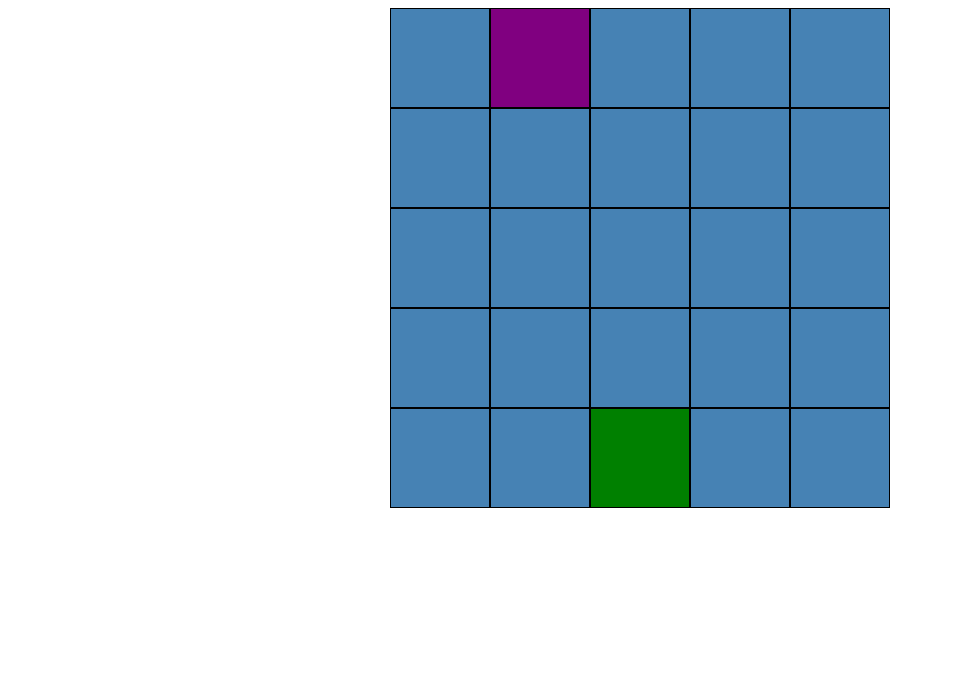
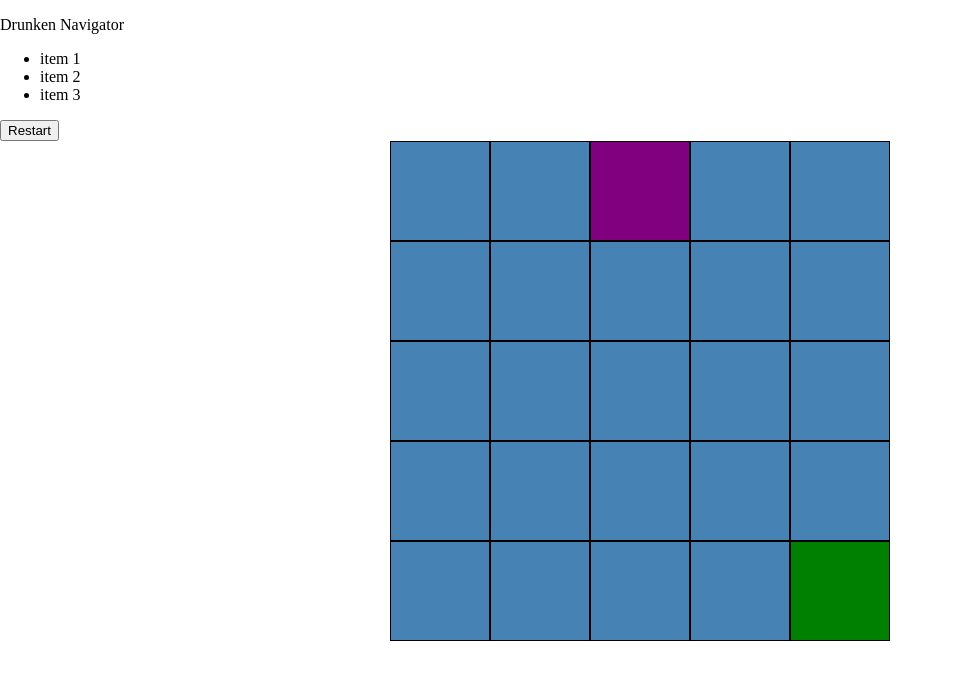
Before and after one commit to heyitsjhu/drunken-navigator, a plain HTML site: page index.html in a window 1280 px wide. Shown: the whole page, without its empty margins (0-953 px from the left). Drawn offline with Linux system fonts and the light colour scheme.

Commit message:
Add replay feature
Created a button to allow the user to restart the game or,
if the game is over, replay the game again. Also, wrapped
some code into JS functions so they can be reused.

```diff
--- a/drunken.js
+++ b/drunken.js
@@ -6,35 +6,19 @@ var validKeys = [
     "ArrowLeft"
 ];
 
-// Initialize board
-var board = document.querySelector("#board");
-var boardSize = 25;
-var gridSize = Math.sqrt(boardSize);
-var count = 1;
+// Initialization
+var resetButton = document.querySelector("#reset");
+var gameOver = false;
+var gridSize;
 
-for(var x = 1; x <= gridSize; x++){
-    for(var y = 1; y <= gridSize; y++){
-        var newSquare = document.createElement("div");
-        newSquare.className = "square row" + x + " col" + y;
-        newSquare.id = count;
-
-        // Assign HTML data attributes identifying whether a square is at the edge of the board.
-        x === 1 ? newSquare.setAttribute("top-edge", true) : newSquare.setAttribute("top-edge", false);
-        // True if square is on left edge of board.
-        y === 1 ? newSquare.setAttribute("left-edge", true) : newSquare.setAttribute("left-edge", false);
-        // True if square is on bottom edge of board.
-        x === gridSize ? newSquare.setAttribute("bottom-edge", true) : newSquare.setAttribute("bottom-edge", false);
-        // True if square is on right edge of board.
-        y === gridSize ? newSquare.setAttribute("right-edge", true) : newSquare.setAttribute("right-edge", false);
-
-        board.append(newSquare);
-        count++;
-    }
-}
+createBoard();
+setupBoard();
+pickStartAndEnd();
 
 // Add event listener to document.
 document.body.addEventListener("keydown", function(e){
 
+    if(gameOver === false){
         // Find current position.
         var currentPosition = document.querySelector(".current-position");
 
@@ -80,14 +64,74 @@ document.body.addEventListener("keydown", function(e){
                     // Remove class from old position.
                     currentPosition.classList.remove("current-position");
                 }
-
             }
         }
-})
 
-randomizeStartAndEnd();
+        // Check if new position is at the goal.
+        currentPosition = document.querySelector(".current-position");
+        if(currentPosition.classList.contains("end")){
+            gameOver = true;
+            var marqueeMessage = document.querySelector(".marquee__message");
 
-function randomizeStartAndEnd() {
+            marqueeMessage.textContent = "Congratulations! You made it!";
+            resetButton.textContent = "Play again?";
+        }
+    }
+});
+
+
+resetButton.addEventListener("click", function(){
+    var marqueeMessage = document.querySelector(".marquee__message");
+    marqueeMessage.textContent = "";
+    this.textContent = "Restart";
+    gameOver = false;
+    redrawBoard();
+});
+
+function createBoard(){
+    var newBoard = document.createElement("div");
+    newBoard.id = "board";
+    var container = document.querySelector("#drunken-script");
+    document.body.insertBefore(newBoard, container);
+}
+
+function setupBoard(){
+    var board = document.querySelector("#board");
+    var boardSize = 25;
+    gridSize = Math.sqrt(boardSize);
+    var count = 1;
+
+    for(var x = 1; x <= gridSize; x++){
+        for(var y = 1; y <= gridSize; y++){
+            var newSquare = document.createElement("div");
+            newSquare.className = "square row" + x + " col" + y;
+            newSquare.id = count;
+
+            // Assign HTML data attributes identifying whether a square is at the edge of the board.
+            x === 1 ? newSquare.setAttribute("top-edge", true) : newSquare.setAttribute("top-edge", false);
+            // True if square is on left edge of board.
+            y === 1 ? newSquare.setAttribute("left-edge", true) : newSquare.setAttribute("left-edge", false);
+            // True if square is on bottom edge of board.
+            x === gridSize ? newSquare.setAttribute("bottom-edge", true) : newSquare.setAttribute("bottom-edge", false);
+            // True if square is on right edge of board.
+            y === gridSize ? newSquare.setAttribute("right-edge", true) : newSquare.setAttribute("right-edge", false);
+
+            board.append(newSquare);
+            count++;
+        }
+    }
+}
+
+function redrawBoard(){
+    // Remove the current board
+    document.querySelector("#board").remove();
+
+    createBoard();
+    setupBoard();
+    pickStartAndEnd();
+}
+
+function pickStartAndEnd() {
     // Select random start and end squares.
     // Start square
     var startPosition = Math.floor(Math.random() * 5 + 1);
--- a/index.html
+++ b/index.html
@@ -6,9 +6,29 @@
     <link rel="stylesheet" href="styles.css" type="text/css" />
 </head>
 <body>
-    <div class="container" id="board">
+    <div class="container">
+        <div class="marquee">
+            <p class="marquee__message"></p>
+        </div>
+
+        <header class="navbar">
+            <div class="navbar__title">Drunken Navigator</div>
+            <nav class="navbar__nav">
+                <ul class="navbar__list">
+                    <li class="navbar__list-item">item 1</li>
+                    <li class="navbar__list-item">item 2</li>
+                    <li class="navbar__list-item">item 3</li>
+                </ul>
+            </nav>
+            <div class="navbar__section">
+                <div class="board__controls">
+                    <button id="reset">Restart</button>
+                </div>
+            </div>
+        </header>
     </div>
 
-    <script type="text/javascript" src="drunken.js"></script>
+
+    <script type="text/javascript" src="drunken.js" id="drunken-script"></script>
 </body>
 </html>
--- a/styles.css
+++ b/styles.css
@@ -1,4 +1,9 @@
-.container {
+html, body {
+    margin: 0;
+    padding: 0;
+}
+
+#board {
     margin: 0 auto;
     width: 500px;
 }
@@ -25,3 +30,8 @@
 .current-position {
     background-color: purple !important;
 }
+
+.marquee {
+    background-color: orange;
+
+}
```
Lines whose indentation alone changed are shown as unchanged.
